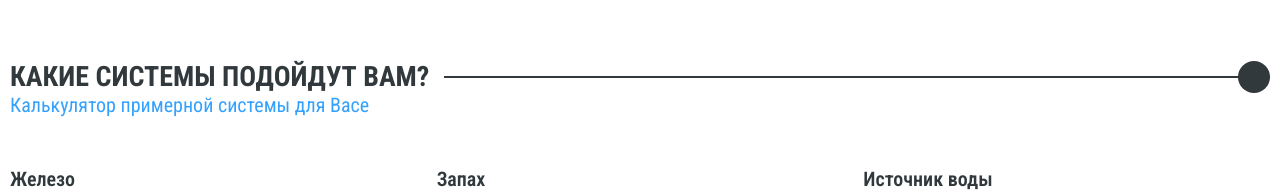
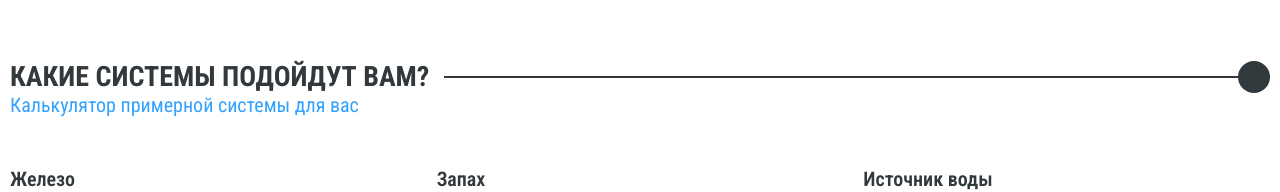
Before and after one commit to Fryaner/makrus, a Vue app: page / in a window 1280 px wide. Shown: the part 5348-5540 px from the top of the page. Built offline with nearby package versions, Linux system fonts and the light colour scheme.

Commit message:
update: fix

```diff
--- a/src/components/selected/index.vue
+++ b/src/components/selected/index.vue
@@ -2,7 +2,7 @@
     <section>
         <Title>
             <template #title>КАКИЕ СИСТЕМЫ ПОДОЙДУТ ВАМ?</template>
-            <template #sub-title>Калькулятор примерной системы для Васе</template>
+            <template #sub-title>Калькулятор примерной системы для вас</template>
         </Title>
         <div class="calculation">
             <div class="calculation__values">
```
